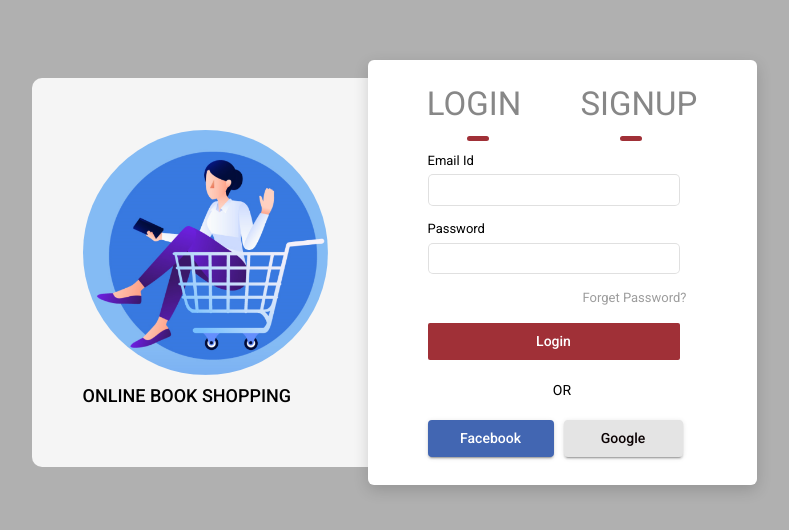
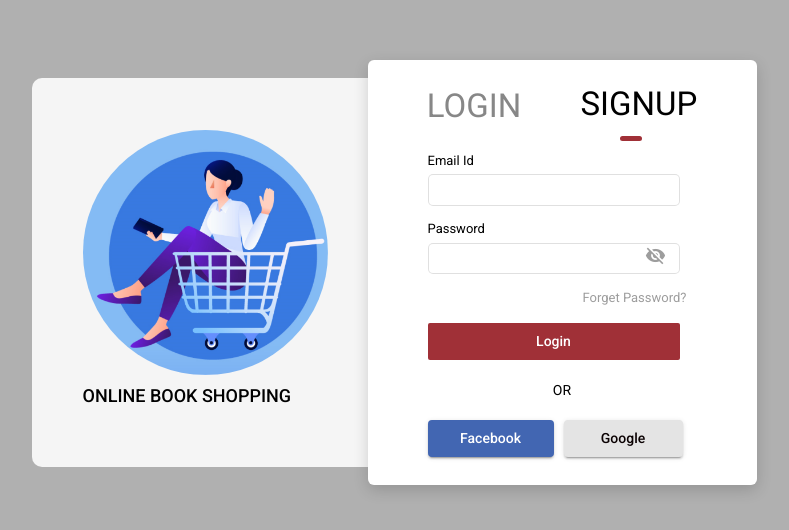
Before and after one commit to mayurwankhade96/Bookstore-frontend, an Angular app: page /login in a window 1280 px wide. Shown: the part 128-658 px from the top of the page, without its empty margins (246-1035 px from the left). Built offline with nearby package versions, Linux system fonts and the light colour scheme.

Commit message:
[Mayur] Refactor : Login and signup page ui refactored:hammer:

```diff
--- a/src/app/components/book/book.component.scss
+++ b/src/app/components/book/book.component.scss
@@ -17,10 +17,6 @@
     text-align: left;
     font: normal normal normal 12px/16px Roboto;
     letter-spacing: 0px;
-}
-
-.book-info{
-
 }
 
 .border-change-small-img{
@@ -220,13 +216,6 @@ input{
     border: none;
 }
 
-// ::ng-deep span.mat-button-wrapper{
-//     text-align: left;
-//     font: normal normal normal 14px/19px Roboto;
-//     letter-spacing: 0px;
-//     color: #FFFFFF;
-// }
-
 .inner-rating{
     margin-left: 17px;
 }
--- a/src/app/components/login/login.component.html
+++ b/src/app/components/login/login.component.html
@@ -10,7 +10,8 @@
 
         <span>Password</span>
         <mat-form-field appearance="outline" class="form-field">
-            <input matInput formControlName="password" input type="password">
+            <input matInput formControlName="password" [type]="show ? 'password' : 'text'">
+            <mat-icon matSuffix (click)="show = !show">{{show ? 'visibility_off' : 'visibility'}}</mat-icon>
             <div *ngIf="submitted && f.password.errors" class="invalid-feedback">
                 <mat-error *ngIf="f.password.errors.required">Password is required</mat-error>
             </div>
--- a/src/app/components/login/login.component.scss
+++ b/src/app/components/login/login.component.scss
@@ -1,19 +1,3 @@
-// input{
-//     width: 252px;
-//     height: 35px;
-//     margin-left: 60px;
-//     border: 1px solid #E2E2E2;
-//     border-radius: 2px;
-// }
-
-// .form-field{
-//     width: 252px;
-//     height: 35px;
-//     margin-left: 60px;
-//     border: 1px solid #E2E2E2;
-//     border-radius: 2px;
-// }
-
 ::ng-deep.mat-form-field-appearance-outline .mat-form-field-flex {
    height: 35px;
    width: 252px;
@@ -75,3 +59,16 @@ span{
     height: 37px;
     margin-left: 10px;
 }
+
+.mat-error{
+    text-align: left;
+    font: normal normal normal 8px/10px Roboto;
+    letter-spacing: 0px;
+    color: #FF001C;
+    padding-top: 10px;
+}
+
+mat-icon{
+    cursor: pointer;
+    color: #9d9d9d;
+}
--- a/src/app/components/login/login.component.ts
+++ b/src/app/components/login/login.component.ts
@@ -12,6 +12,7 @@ export class LoginComponent implements OnInit
 {
   loginForm!: FormGroup;
   submitted = false;
+  show: boolean = true;
 
   constructor(
     private formBuilder: FormBuilder,
@@ -42,6 +43,11 @@ export class LoginComponent implements OnInit
       password: this.loginForm.value.password
     }
 
-    this.userService.login(requestFields).subscribe(response => console.log(response));
+    this.userService.login(requestFields).subscribe((response: any) =>
+    {
+      console.log(response);
+      localStorage.setItem('token', response['token']);
+      this.route.navigate(['home']);
+    });
   }
 }
--- a/src/app/components/signup/signup.component.html
+++ b/src/app/components/signup/signup.component.html
@@ -18,7 +18,8 @@
 
         <span>Password</span>
         <mat-form-field appearance="outline" class="form-field">
-            <input matInput formControlName="password">
+            <input matInput formControlName="password" [type]="show ? 'password' : 'text'">
+            <mat-icon matSuffix (click)="show = !show">{{show ? 'visibility_off' : 'visibility'}}</mat-icon>
             <div *ngIf="submitted && f.password.errors" class="invalid-feedback">
                 <mat-error *ngIf="f.password.errors.required">Password is required</mat-error>
             </div>
--- a/src/app/components/signup/signup.component.scss
+++ b/src/app/components/signup/signup.component.scss
@@ -1,19 +1,3 @@
-// input{
-//     width: 252px;
-//     height: 35px;
-//     margin-left: 60px;
-//     border: 1px solid #E2E2E2;
-//     border-radius: 2px;
-// }
-
-// .form-field{
-//     width: 252px;
-//     height: 35px;
-//     margin-left: 60px;
-//     border: 1px solid #E2E2E2;
-//     border-radius: 2px;
-// }
-
 ::ng-deep.mat-form-field-appearance-outline .mat-form-field-flex {
     height: 35px;
     width: 252px;
@@ -46,3 +30,16 @@ button{
     margin-left: 60px;
     margin-top: 15px;
 }
+
+.mat-error{
+    text-align: left;
+    font: normal normal normal 8px/10px Roboto;
+    letter-spacing: 0px;
+    color: #FF001C;
+    padding-top: 10px;
+}
+
+mat-icon{
+    cursor: pointer;
+    color: #9d9d9d;
+}
--- a/src/app/components/signup/signup.component.ts
+++ b/src/app/components/signup/signup.component.ts
@@ -1,5 +1,6 @@
 import { Component, OnInit } from '@angular/core';
 import { FormBuilder, FormGroup, Validators } from '@angular/forms';
+import { Router } from '@angular/router';
 import { UserService } from 'src/app/services/user.service';
 
 @Component({
@@ -9,11 +10,13 @@ import { UserService } from 'src/app/services/user.service';
 })
 export class SignupComponent implements OnInit
 {
-
   registerForm!: FormGroup;
   submitted = false;
+  show: boolean = true;
 
-  constructor(private formBuilder: FormBuilder, private userService: UserService) { }
+  constructor(private formBuilder: FormBuilder,
+    private userService: UserService,
+    private route: Router) { }
 
   ngOnInit(): void
   {
@@ -43,6 +46,10 @@ export class SignupComponent implements OnInit
       mobileNumber: this.registerForm.value.mobileNumber
     }
 
-    this.userService.signup(requestFields).subscribe(response => console.log(response));
+    this.userService.signup(requestFields).subscribe((response: any) =>
+    {
+      console.log(response);
+      this.route.navigate(['login']);
+    });
   }
 }
--- a/src/app/components/slide/slide.component.html
+++ b/src/app/components/slide/slide.component.html
@@ -8,15 +8,15 @@
         <div class="choice" fxLayout="row" fxLayoutAlign="space-evenly center">
             <div class="login" fxLayout="column" (click)=onLogin()>
                 <div class="login-underline">
-                    <h1 class="heading-color">LOGIN</h1>
-                    <div class="underline"></div>
+                    <h1 [ngClass]="{'heading-color':signupVisibility===true}">LOGIN</h1>
+                    <div [ngClass]="{'underline':signupVisibility===false}"></div>
                 </div>
             </div>
 
             <div class="signup" fxLayout="column" (click)=onSignup()>
                 <div class="signup-underline">
-                    <h1 class="heading-color">SIGNUP</h1>
-                    <div class="underline"></div>
+                    <h1 [ngClass]="{'heading-color':signupVisibility===false}">SIGNUP</h1>
+                    <div [ngClass]="{'underline':signupVisibility===true}"></div>
                 </div>
             </div>
         </div>
--- a/src/app/components/slide/slide.component.ts
+++ b/src/app/components/slide/slide.component.ts
@@ -24,7 +24,7 @@ export class SlideComponent implements OnInit
 
   onLogin()
   {
-    this.signupVisibility = true;
+    this.signupVisibility = false;
     this.route.navigateByUrl('login');
   }
 }
```
